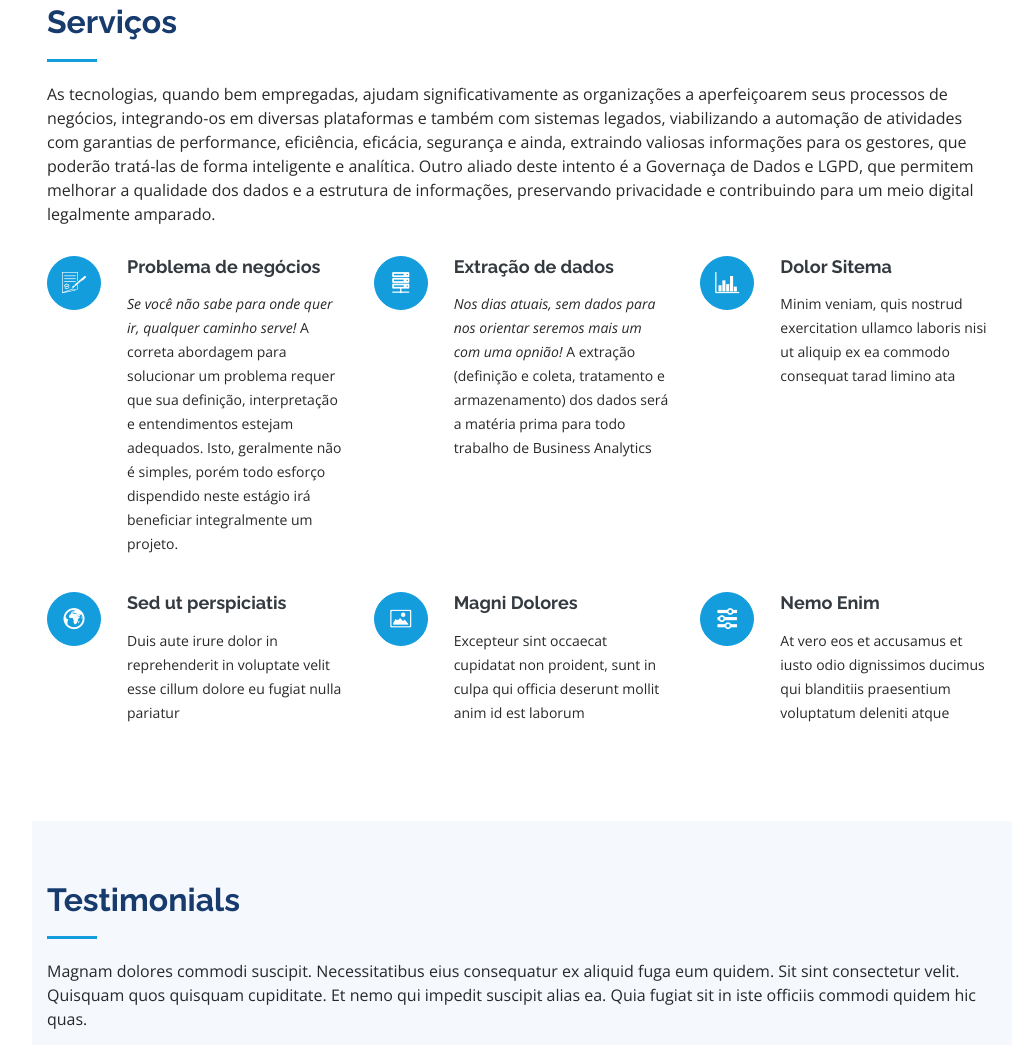
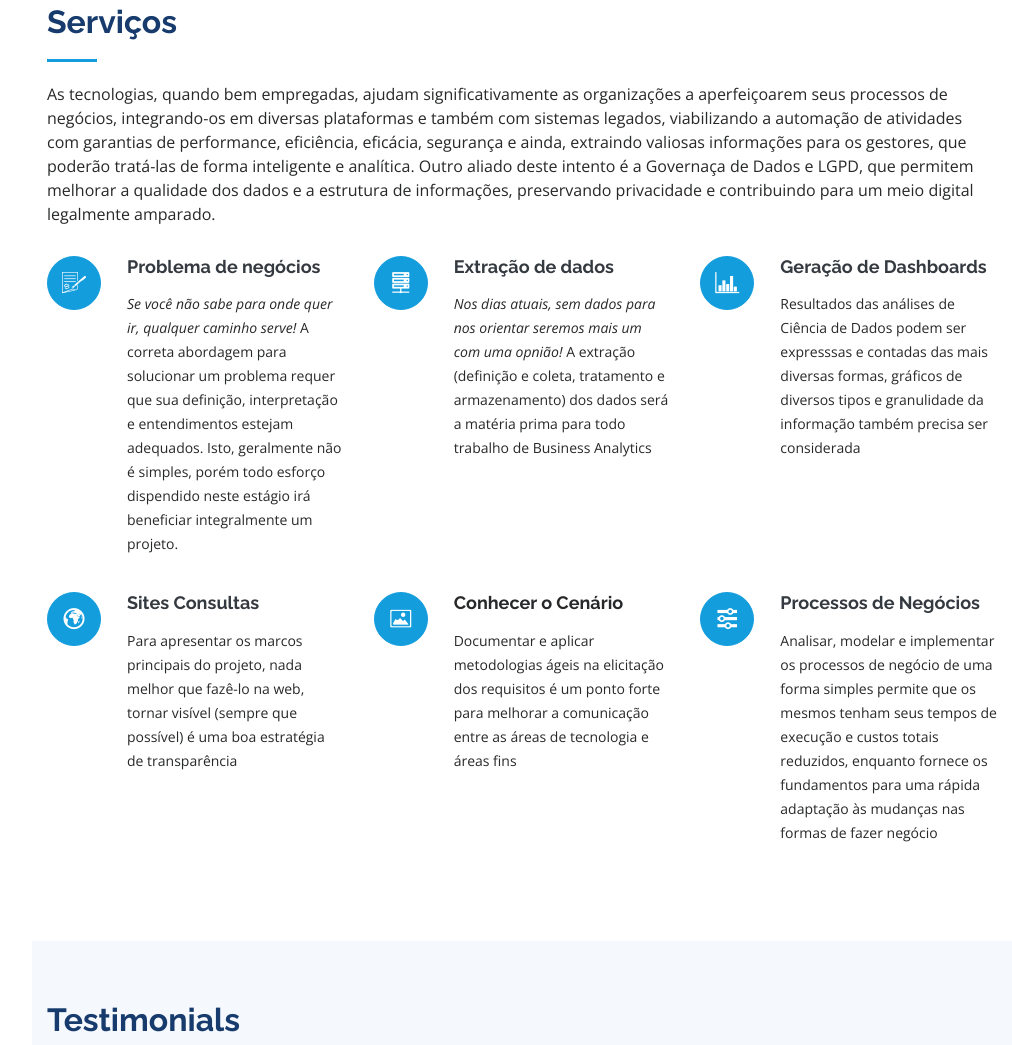
Before and after one commit to wecchi/github.io, a plain HTML site: page index.html in a window 1280 px wide. Shown: the part 6285-7330 px from the top of the page, without its empty margins (268-1280 px from the left). Drawn offline with nearby package versions, Linux system fonts and the light colour scheme.

Commit message:
revisão do texto de serviços

```diff
--- a/index.html
+++ b/index.html
@@ -507,7 +507,7 @@
 
         <div class="section-title">
           <h2>Portfólio de projetos</h2>
-          <p>Selecionei alguns dos projetos atuais em que trabalhei. Você pode clicar sobre a área de interesse para aplicar ujm filtro e auxiliar na visualização. Mais informações, visite meu <a href="https://wecchi.wordpress.com/" target="_blank">Blog</a>!</p>
+          <p>Selecionei alguns dos projetos atuais em que trabalhei. Você pode clicar sobre a área de interesse para aplicar um filtro e auxiliar na visualização. Mais informações, visite meu <a href="https://wecchi.wordpress.com/" target="_blank">Blog</a>!</p>
         </div>
 
         <div class="row" data-aos="fade-up">
@@ -648,23 +648,23 @@
           </div>
           <div class="col-lg-4 col-md-6 icon-box" data-aos="fade-up" data-aos-delay="100">
             <div class="icon"><i class="icofont-chart-bar-graph"></i></div>
-            <h4 class="title"><a href="">Dolor Sitema</a></h4>
-            <p class="description">Minim veniam, quis nostrud exercitation ullamco laboris nisi ut aliquip ex ea commodo consequat tarad limino ata</p>
+            <h4 class="title"><a href="">Geração de Dashboards</a></h4>
+            <p class="description">Resultados das análises de Ciência de Dados podem ser expresssas e contadas das mais diversas formas, gráficos de diversos tipos e granulidade da informação também precisa ser considerada</p>
           </div>
           <div class="col-lg-4 col-md-6 icon-box" data-aos="fade-up" data-aos-delay="200">
             <div class="icon"><i class="icofont-earth"></i></div>
-            <h4 class="title"><a href="">Sed ut perspiciatis</a></h4>
-            <p class="description">Duis aute irure dolor in reprehenderit in voluptate velit esse cillum dolore eu fugiat nulla pariatur</p>
+            <h4 class="title"><a href="">Sites Consultas</a></h4>
+            <p class="description">Para apresentar os marcos principais do projeto, nada melhor que fazê-lo na web, tornar visível (sempre que possível) é uma boa estratégia de transparência</p>
           </div>
           <div class="col-lg-4 col-md-6 icon-box" data-aos="fade-up" data-aos-delay="300">
             <div class="icon"><i class="icofont-image"></i></div>
-            <h4 class="title"><a href="">Magni Dolores</a></h4>
-            <p class="description">Excepteur sint occaecat cupidatat non proident, sunt in culpa qui officia deserunt mollit anim id est laborum</p>
+            <h4 class="title"><a href=""></a>Conhecer o Cenário</h4>
+            <p class="description">Documentar e aplicar metodologias ágeis na elicitação dos requisitos é um ponto forte para melhorar a comunicação entre as áreas de tecnologia e áreas fins</p>
           </div>
           <div class="col-lg-4 col-md-6 icon-box" data-aos="fade-up" data-aos-delay="400">
             <div class="icon"><i class="icofont-settings"></i></div>
-            <h4 class="title"><a href="">Nemo Enim</a></h4>
-            <p class="description">At vero eos et accusamus et iusto odio dignissimos ducimus qui blanditiis praesentium voluptatum deleniti atque</p>
+            <h4 class="title"><a href="">Processos de Negócios</a></h4>
+            <p class="description">Analisar, modelar e implementar os processos de negócio de uma forma simples permite que os mesmos tenham seus tempos de execução e custos totais reduzidos, enquanto fornece os fundamentos para uma rápida adaptação às mudanças nas formas de fazer negócio</p>
           </div>
         </div>
 
```
